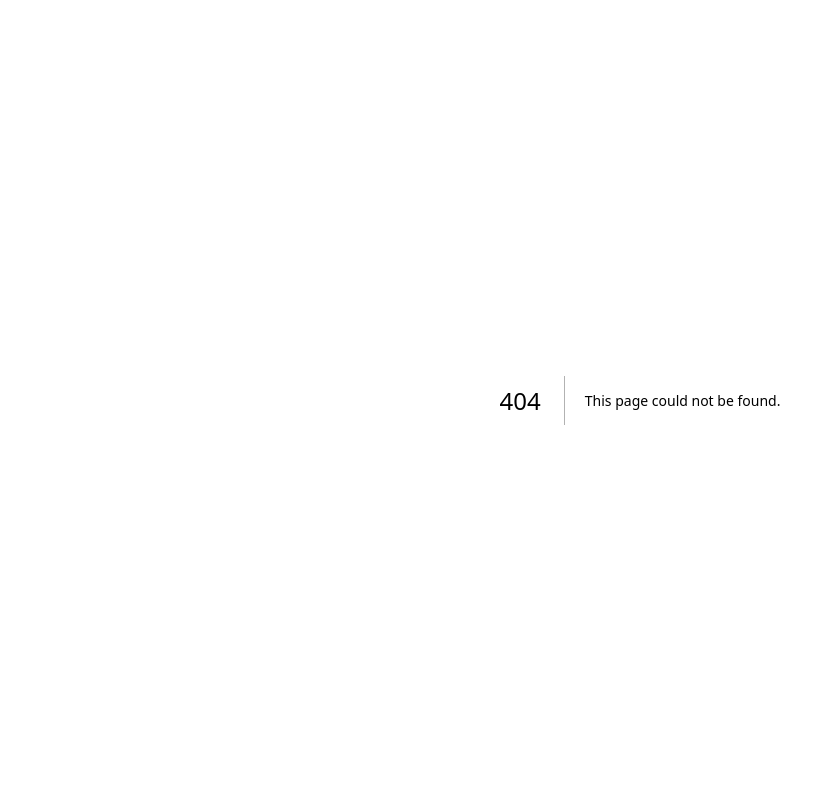
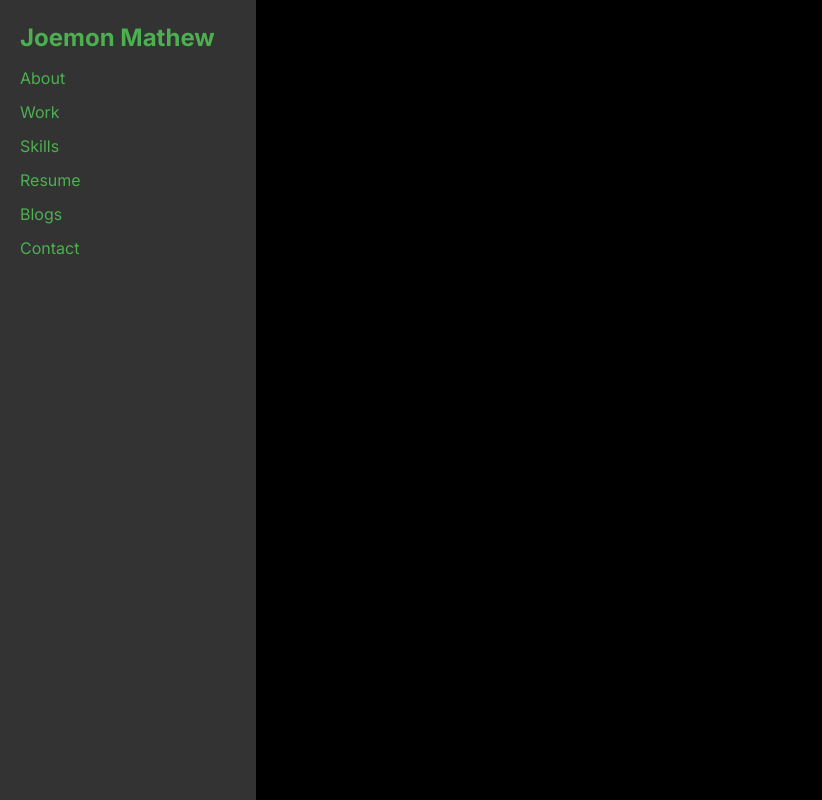
Before and after one commit to Joemonmathew/MyPortfolio, a Next.js app: page /components/Sidebar in a window 1280 px wide. Before the commit this address had no page. Shown: the whole page, without its empty margins (0-822 px from the left). Built offline with nearby package versions, Linux system fonts and the light colour scheme.

Commit message:
trial version of sidebar and main-content

```diff
--- /dev/null
+++ b/app/components/MainContent/page.js
@@ -0,0 +1,15 @@
+import React from 'react';
+
+const MainContent = () => {
+  return (
+    <div className="main-content">
+      <h1>Hello, I'm Joemon Mathew</h1>
+      <h3>Frontend Developer </h3>
+      <p>
+        Hey there... I will add my bio here
+      </p>
+    </div>
+  );
+};
+
+export default MainContent;
--- /dev/null
+++ b/app/components/Sidebar/page.js
@@ -0,0 +1,44 @@
+import React from 'react';
+
+const Sidebar = () => {
+  return (
+    <div className="sidebar">
+
+      <h3>Joemon Mathew</h3>
+      <ul>
+        <li>
+
+            <a>About</a>
+
+        </li>
+        <li>
+
+             <a>Work</a>
+
+       </li>
+        <li>
+
+            <a>Skills</a>
+
+        </li>
+        <li>
+
+            <a>Resume</a>
+
+        </li>
+        <li>
+
+            <a>Blogs</a>
+
+      </li>
+      <li>
+
+             <a>Contact</a>
+
+     </li>
+      </ul>
+    </div>
+  );
+};
+
+export default Sidebar;
--- a/app/globals.css
+++ b/app/globals.css
@@ -2,110 +2,45 @@
 @tailwind components;
 @tailwind utilities;
 
-:root {
-  --max-width: 1100px;
-  --border-radius: 12px;
-  --font-mono: ui-monospace, Menlo, Monaco, 'Cascadia Mono', 'Segoe UI Mono',
-    'Roboto Mono', 'Oxygen Mono', 'Ubuntu Monospace', 'Source Code Pro',
-    'Fira Mono', 'Droid Sans Mono', 'Courier New', monospace;
-
-  --foreground-rgb: 0, 0, 0;
-  --background-start-rgb: 214, 219, 220;
-  --background-end-rgb: 255, 255, 255;
-
-  --primary-glow: conic-gradient(
-    from 180deg at 50% 50%,
-    #16abff33 0deg,
-    #0885ff33 55deg,
-    #54d6ff33 120deg,
-    #0071ff33 160deg,
-    transparent 360deg
-  );
-  --secondary-glow: radial-gradient(
-    rgba(255, 255, 255, 1),
-    rgba(255, 255, 255, 0)
-  );
-
-  --tile-start-rgb: 239, 245, 249;
-  --tile-end-rgb: 228, 232, 233;
-  --tile-border: conic-gradient(
-    #00000080,
-    #00000040,
-    #00000030,
-    #00000020,
-    #00000010,
-    #00000010,
-    #00000080
-  );
-
-  --callout-rgb: 238, 240, 241;
-  --callout-border-rgb: 172, 175, 176;
-  --card-rgb: 180, 185, 188;
-  --card-border-rgb: 131, 134, 135;
+body{
+  background-color: black;
+}
+ul{
+  list-style: none;
+}
+.main-content{
+  color:white;
+  margin-left: 25%;
+  padding: 20px;
 }
 
-@media (prefers-color-scheme: dark) {
-  :root {
-    --foreground-rgb: 255, 255, 255;
-    --background-start-rgb: 0, 0, 0;
-    --background-end-rgb: 0, 0, 0;
+.sidebar {
+  position: fixed;
+  top: 0;
+  left: 0;
+  height: 100%;
+  width: 20%;
+  background-color: #333;
+  color: #4CAF50;
+  padding: 20px;
+  box-sizing: border-box;
 
-    --primary-glow: radial-gradient(rgba(1, 65, 255, 0.4), rgba(1, 65, 255, 0));
-    --secondary-glow: linear-gradient(
-      to bottom right,
-      rgba(1, 65, 255, 0),
-      rgba(1, 65, 255, 0),
-      rgba(1, 65, 255, 0.3)
-    );
-
-    --tile-start-rgb: 2, 13, 46;
-    --tile-end-rgb: 2, 5, 19;
-    --tile-border: conic-gradient(
-      #ffffff80,
-      #ffffff40,
-      #ffffff30,
-      #ffffff20,
-      #ffffff10,
-      #ffffff10,
-      #ffffff80
-    );
-
-    --callout-rgb: 20, 20, 20;
-    --callout-border-rgb: 108, 108, 108;
-    --card-rgb: 100, 100, 100;
-    --card-border-rgb: 200, 200, 200;
-  }
+}
+.sidebar h3 {
+  font-size: 1.5rem;
+  font-weight: bold;
+  margin-bottom: 10px;
+  box-sizing: border-box;
 }
 
-* {
+.sidebar a {
+  color: #4CAF50;
+  text-decoration: none;
+  display: block;
+  margin-bottom: 10px;
   box-sizing: border-box;
-  padding: 0;
-  margin: 0;
+
 }
-
-html,
-body {
-  max-width: 100vw;
-  overflow-x: hidden;
+.sidebar a:hover {
+  color: black;
 }
-
-body {
-  color: rgb(var(--foreground-rgb));
-  background: linear-gradient(
-      to bottom,
-      transparent,
-      rgb(var(--background-end-rgb))
-    )
-    rgb(var(--background-start-rgb));
-}
-
-a {
-  color: inherit;
-  text-decoration: none;
-}
-
-@media (prefers-color-scheme: dark) {
-  html {
-    color-scheme: dark;
-  }
-}
--- a/app/page.js
+++ b/app/page.js
@@ -1,5 +1,11 @@
+import React from "react";
+import MainContent from './components/MainContent/page'
+import Sidebar from "./components/Sidebar/page";
 export default function Home() {
   return (
-    <h1>Joemon Mathew</h1>
+   <div className="flex">
+     <Sidebar />
+    <MainContent />
+   </div>
   )
 }
```
